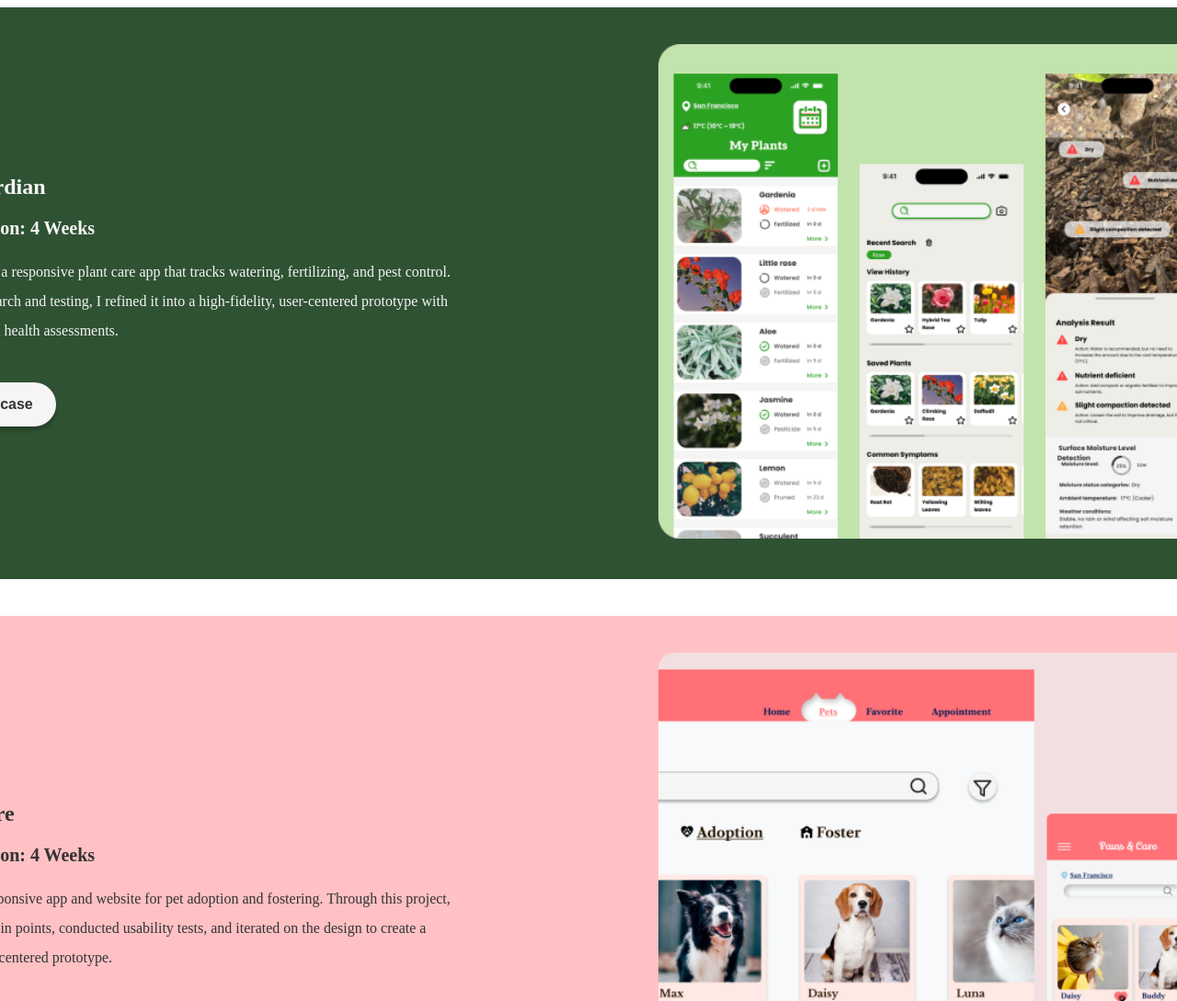
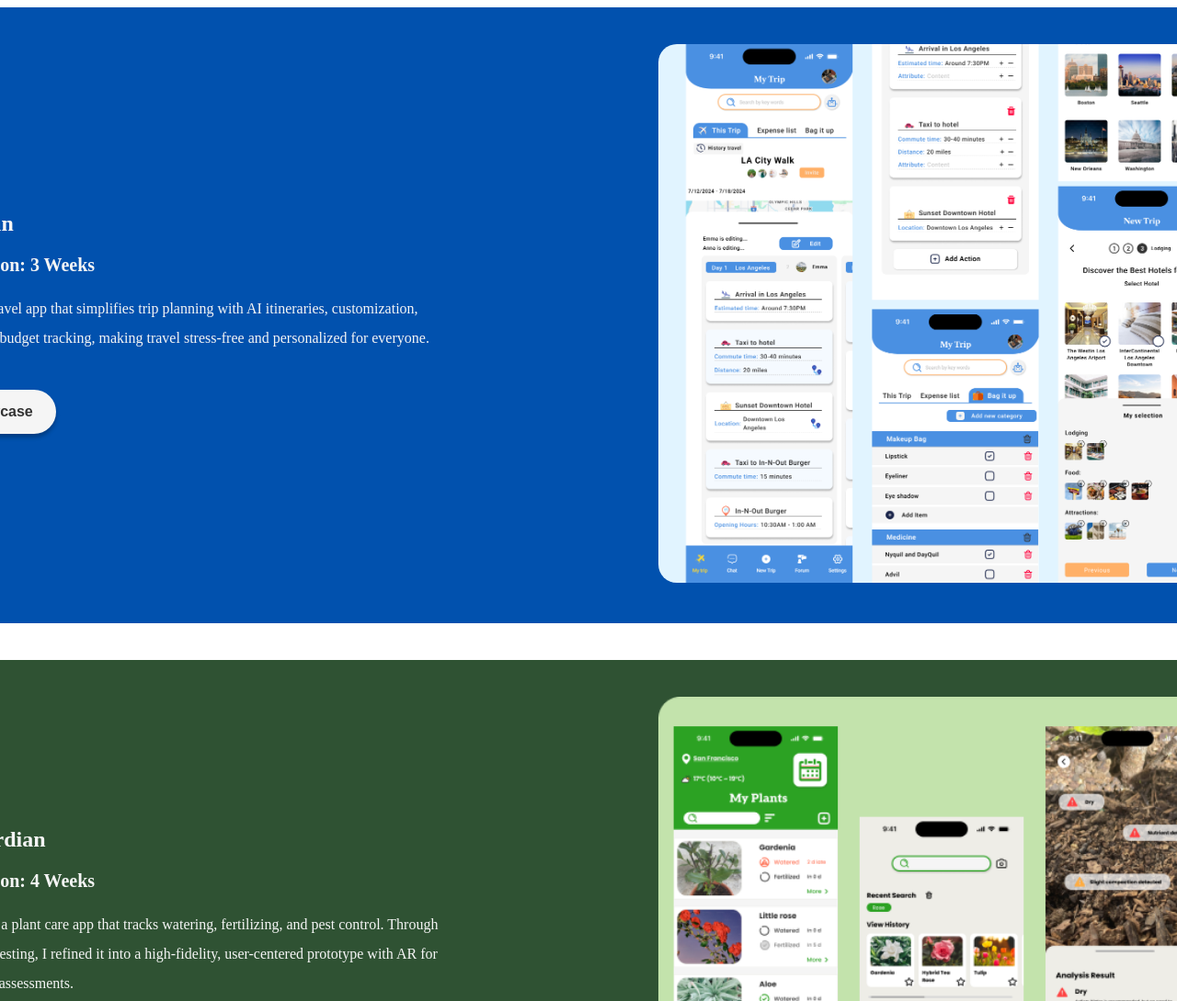
Before and after one commit to Chlora06/Portfolio2.0, a plain HTML site: page Designs.html in a window 1280 px wide. Shown: the top 1089 px of the page at 92% size. Drawn offline with Linux system fonts and the light colour scheme.

Commit message:
Add project3

```diff
--- a/Designs.css
+++ b/Designs.css
@@ -19,6 +19,13 @@
   justify-content: space-between;
   align-items: center;
   justify-items: center;
+}
+.Wander{
+  background-color: #0151AE;
+  color: #f5f5f5;
+}
+#WanderImage{
+  border-radius: 20px;
 }
 .Green{
   background-color: #2F5233;
--- a/Designs.html
+++ b/Designs.html
@@ -11,13 +11,30 @@
 </head>
 <body>
   <div class="design-container">
-    <!-- Project1 -->
+
+     <!-- Project1 -->
+    <div class="project Wander">
+      <div class="inside">
+        <div class="content">
+          <h1>Wander Plan</h1>
+          <h3>Project duration: 3 Weeks</h3>
+          <p>WanderPlan is a travel app that simplifies trip planning with AI itineraries, customization, collaboration, and budget tracking, making travel stress-free and personalized for everyone.</p>
+          <button onclick="window.open('https://www.figma.com/deck/dDz9o1JSyWG9dO3Br2hSwq/WanderPlan?node-id=1-25&node-type=slide&t=az9ycgvwN0NDdhMD-1&scaling=min-zoom&content-scaling=fixed&page-id=0%3A1', '_blank')" class="content-button">Check Showcase</button>
+        </div>
+        <div class="image">
+          <img src="Pictures/Design/WanderPlan.png" alt="Wander Plan" id="WanderImage">
+        </div>
+
+      </div>
+    </div>
+
+    <!-- Project2 -->
     <div class="project Green">
       <div class="inside">
         <div class="content">
           <h1>Green Guardian</h1>
           <h3>Project duration: 4 Weeks</h3>
-          <p>Green Guardian is a responsive plant care app that tracks watering, fertilizing, and pest control. Through user research and testing, I refined it into a high-fidelity, user-centered prototype with AR for quick plant health assessments.</p>
+          <p>Green Guardian is a plant care app that tracks watering, fertilizing, and pest control. Through user research and testing, I refined it into a high-fidelity, user-centered prototype with AR for quick plant health assessments.</p>
           <button onclick="window.open('https://www.figma.com/deck/fDJOYgmDD38YnM8sbI5b7q/Project2-Green-Guardian?node-id=1-25&node-type=slide&t=lMhzy476PivmA3as-1&scaling=min-zoom&content-scaling=fixed&page-id=0%3A1', '_blank')" class="content-button">Check Showcase</button>
         </div>
         <div class="image">
@@ -27,7 +44,7 @@
       </div>
     </div>
 
-    <!-- Project2 -->
+    <!-- Project3 -->
     <div class="project Paws">
       <div class="inside">
         <div class="content">
```
Also changed, not shown: Home.css (+6 -3 lines), Home.html (+2 -2 lines), Pictures/Design/WanderPlan.png (added), Pictures/Homepage/Example5.png (added), Pictures/Homepage/Example6.png (added).
